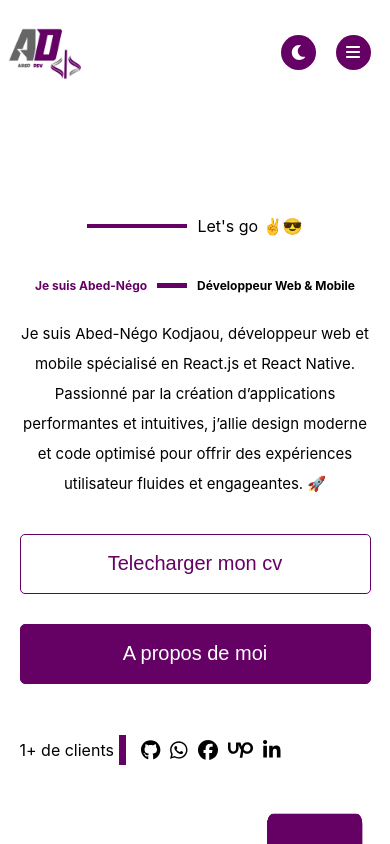
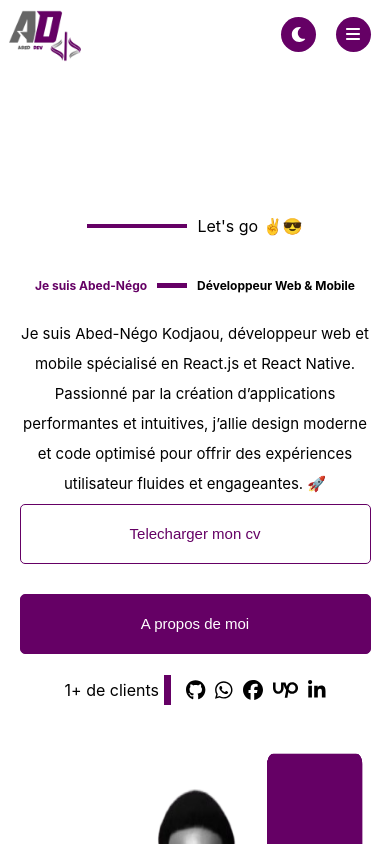
Before and after one commit to kodjaouabed/AbedDev, a React (Create React App) app in the folder front-end/: page / in a window 390 px wide. Shown: the top 844 px of the page. Built offline with nearby package versions, Linux system fonts and the light colour scheme; no server answers.

Commit message:
jdkdhdjd

```diff
--- a/front-end/src/script/acceuil.css
+++ b/front-end/src/script/acceuil.css
@@ -196,6 +196,9 @@ section .container_info  .conteneur_button button a{
 
 
 @media screen and (max-width:1000px) {
+    nav .container_navigation{
+       margin-top: -18px;
+    }
     nav .container_navigation .link{
         display: none;
     }
@@ -212,6 +215,9 @@ section .container_info  .conteneur_button button a{
      }
      nav  .container_navigation .buttonnav .menubars{
         display: flex;
+     }
+     section .client{
+        margin-top: 10px;
      }
 
 }
@@ -236,18 +242,24 @@ section .container_info  .conteneur_button button a{
     }
 
     section .container_info  .conteneur_button button{
-        width: 100%;
+        width: 50%;
+
     }
-    section .container_info  .conteneur_button button{
-        margin-top: 20px;
+    section .container_info  .conteneur_button .downloadcv{
+        font-size: 15px;
     }
-    section .container_info  .conteneur_button{
-        margin-top: 0px;
-        flex-wrap: wrap;
+
+    section .container_info  .conteneur_button .lienapropos{
+         font-size: 15px;
     }
+
     section .container_image img{
         width: 100%;
     }
+    section .client{
+        justify-content: center;
+    }
+
 
 }
 
@@ -265,4 +277,12 @@ section .container_info  .conteneur_button button a{
     section .container_info .presentationbreve h2{
         font-size: 12px;
     }
+    section .container_info  .conteneur_button{
+        flex-wrap: wrap;
+    }
+    section .container_info  .conteneur_button button{
+        width: 100%;
+        margin-top: 20px;
+    }
+
 }
```
